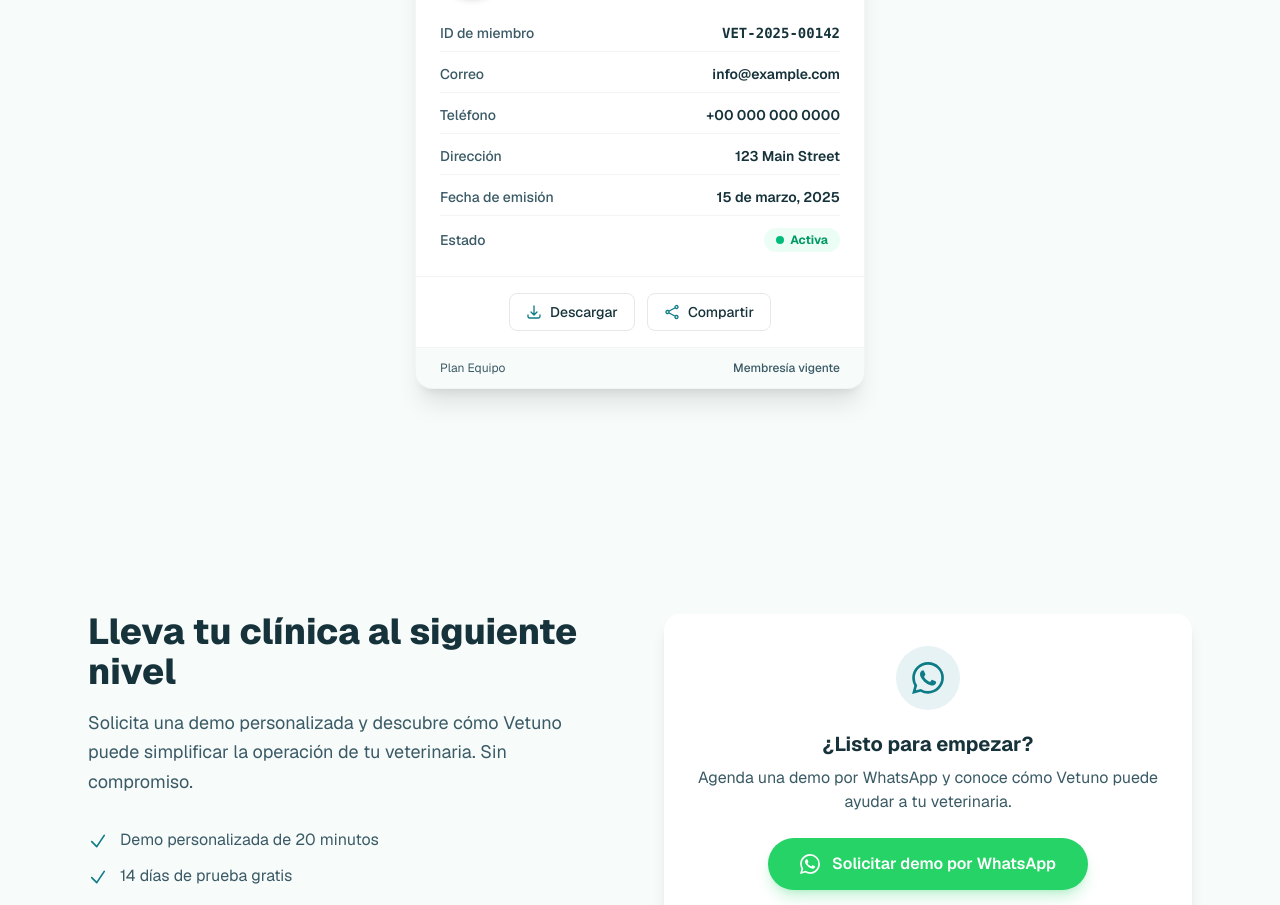
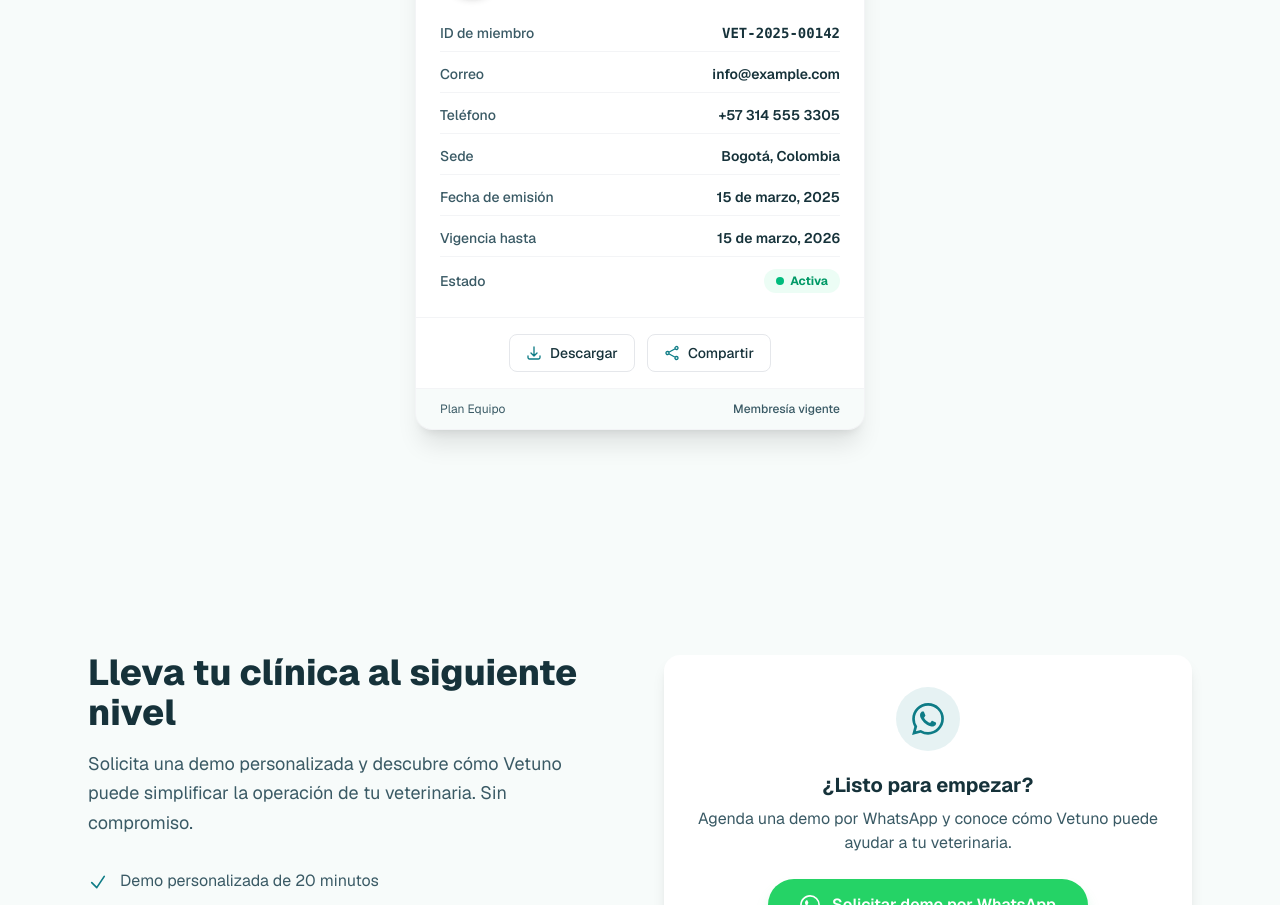
Before and after one commit to AutoSlop/vetuno, a Next.js app: page / in a window 1280 px wide. Shown: the part 5205-6110 px from the top of the page. Built offline with nearby package versions, Linux system fonts and the light colour scheme.

Commit message:
feat: Agrega una sección visible de “Tarjeta de membresía” dentro de la interf

```diff
--- a/app/components/MembershipCard.tsx
+++ b/app/components/MembershipCard.tsx
@@ -83,11 +83,11 @@
             </div>
             <div className="flex items-center justify-between border-b border-gray-100 pb-2">
               <span className="font-medium text-text-light">Teléfono</span>
-              <span className="font-semibold text-text">+00 000 000 0000</span>
+              <span className="font-semibold text-text">+57 314 555 3305</span>
             </div>
             <div className="flex items-center justify-between border-b border-gray-100 pb-2">
-              <span className="font-medium text-text-light">Dirección</span>
-              <span className="font-semibold text-text">123 Main Street</span>
+              <span className="font-medium text-text-light">Sede</span>
+              <span className="font-semibold text-text">Bogotá, Colombia</span>
             </div>
             <div className="flex items-center justify-between border-b border-gray-100 pb-2">
               <span className="font-medium text-text-light">
@@ -95,6 +95,14 @@
               </span>
               <span className="font-semibold text-text">
                 15 de marzo, 2025
+              </span>
+            </div>
+            <div className="flex items-center justify-between border-b border-gray-100 pb-2">
+              <span className="font-medium text-text-light">
+                Vigencia hasta
+              </span>
+              <span className="font-semibold text-text">
+                15 de marzo, 2026
               </span>
             </div>
             <div className="flex items-center justify-between">
```
